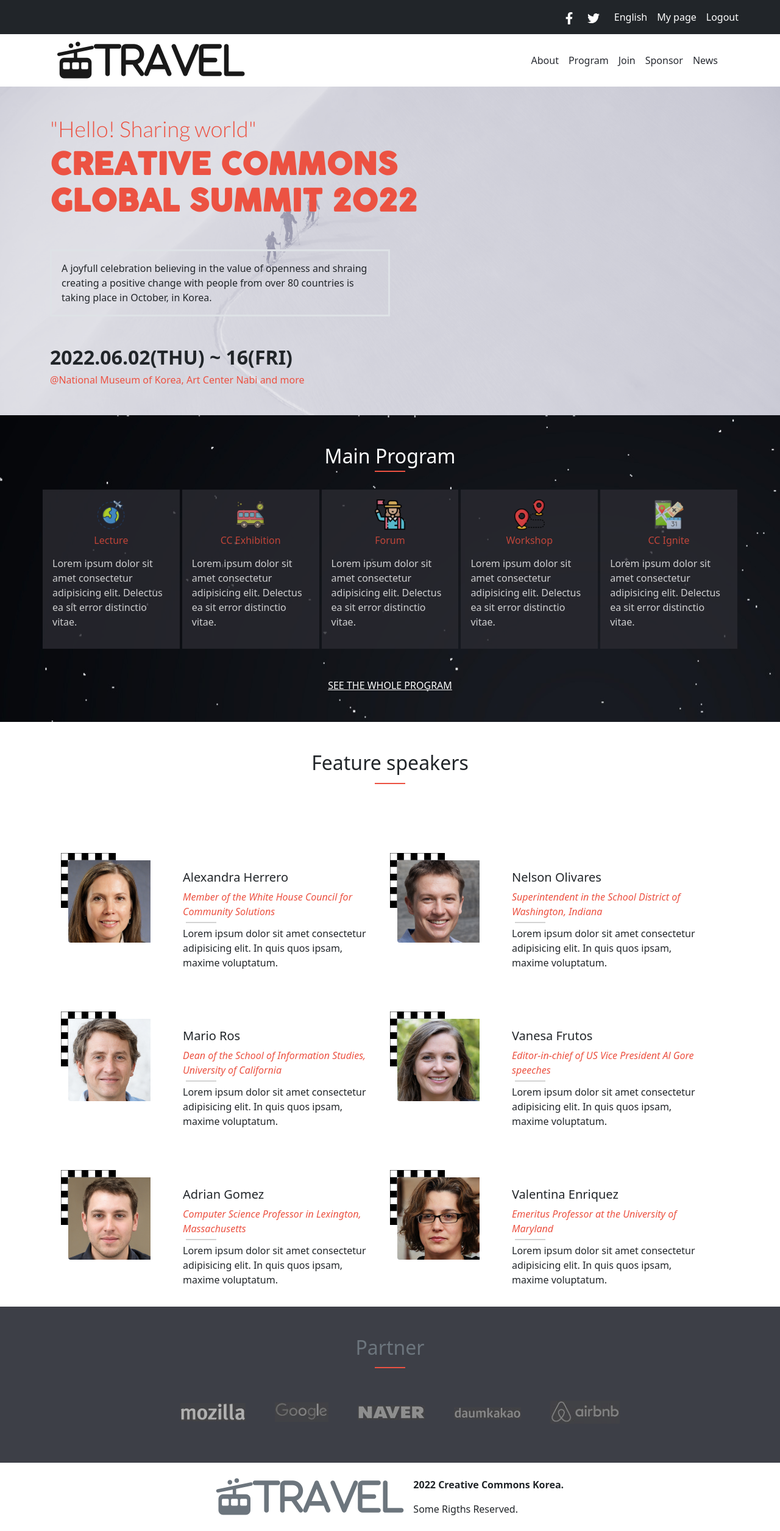
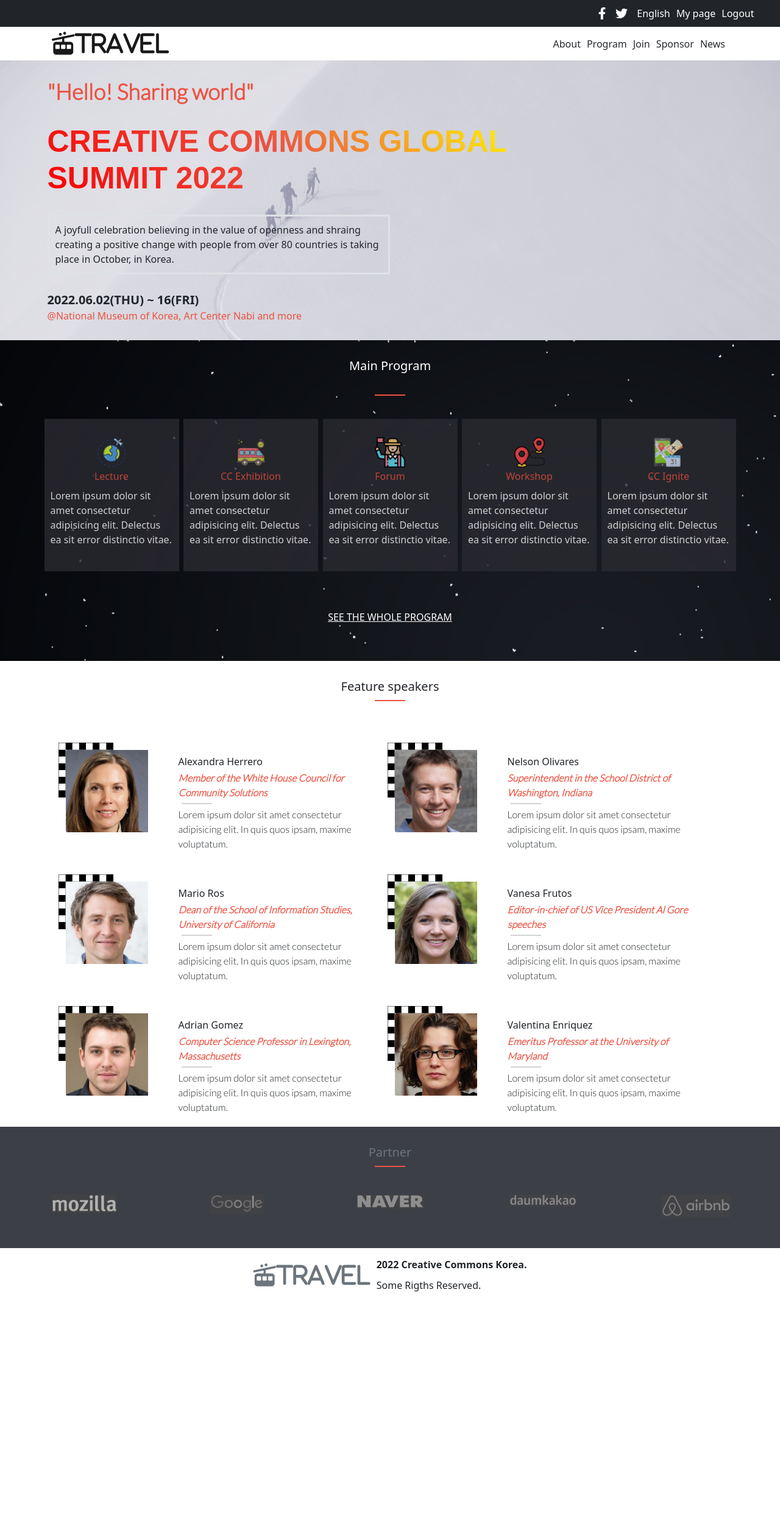
Before and after one commit to fherrerao/Capstone-Project, a website: page index.html in a window 1280 px wide. Shown: the whole page at 61% size. After the commit the page ends 2135 px from the top, so only its background shows below. Drawn offline with nearby package versions, Linux system fonts and the light colour scheme; files whose address does not match are found by name; a web font is replaced by a local one.

Commit message:
Use gradient to h2 tag and add X in the mobile menu

```diff
--- a/index.html
+++ b/index.html
@@ -10,6 +10,8 @@
     <link rel="stylesheet" href="src/css/bootstrap.min.css">
     <link rel="stylesheet" href="css/styles.css">
     <link rel="stylesheet" href="src/font/cocogoose_trial.ttf">
+    <link href="http://fonts.cdnfonts.com/css/cocogoose" rel="stylesheet">
+
     <script src="https://kit.fontawesome.com/5447257a0f.js" crossorigin="anonymous"></script>
     <link rel="icon" href="src/img/tram.png"/>
     <title>Travel</title>
@@ -39,7 +41,6 @@
                 </div>
             </div>
         </nav>
-
         <nav class="navbar navbar-expand-lg navbar-light container">
             <div class="container-fluid">
                 <a class="navbar-brand logo" href="index.html"><i class="fas fa-tram fa-3x">travel</i></a>
@@ -87,56 +88,56 @@
         </section>
 
         <section class="container-fluid bg-image-program ">
-            <h2 class="text-center mb-0 pt-5 text-white">Main Program</h2>
-            <div class="vector-container d-flex justify-content-center mb-4">
+            <h2 class="text-center mb-5 pt-5 text-white">Main Program</h2>
+            <div class="vector-container d-flex justify-content-center my-4">
                 <div class="vector"></div>
             </div>
 
             <div class="container">
-                <div class="row gap-1">
+                <div class="row gap-1 my-5">
                     <div
-                        class="col-lg p-3 bg-cards d-flex flex-lg-column justify-content-center align-items-center gap-2">
+                        class="col-lg p-3 bg-cards d-flex flex-lg-column justify-content-center align-items-center gap-2 py-5 m-1">
                         <img class="icons" src="src/img/travel.png" alt="">
                         <h6 class="t-title">Lecture</h6>
-                        <p class="text-white p-description">Lorem ipsum dolor sit amet consectetur adipisicing elit. Delectus ea sit
+                        <p class="text-white p-description text-center-lg">Lorem ipsum dolor sit amet consectetur adipisicing elit. Delectus ea sit
                             error distinctio vitae.</p>
                     </div>
 
                     <div
-                        class="col-lg p-3 bg-cards d-flex flex-lg-column justify-content-center align-items-center gap-2">
+                        class="col-lg p-3 bg-cards d-flex flex-lg-column justify-content-center align-items-center gap-2 py-5 m-1">
                         <img class="icons" src="src/img/tour-bus.png" alt="">
                         <h6 class="t-title">CC Exhibition</h6>
-                        <p class="text-white p-description">Lorem ipsum dolor sit amet consectetur adipisicing elit. Delectus ea sit
+                        <p class="text-white p-description text-center-lg">Lorem ipsum dolor sit amet consectetur adipisicing elit. Delectus ea sit
                             error distinctio vitae.</p>
                     </div>
 
                     <div
-                        class="col-lg p-3 bg-cards d-flex flex-lg-column justify-content-center align-items-center gap-2">
+                        class="col-lg p-3 bg-cards d-flex flex-lg-column justify-content-center align-items-center gap-2 py-5 m-1">
                         <img class="icons" src="src/img/tour-guide.png" alt="">
                         <h6 class="t-title">Forum</h6>
-                        <p class="text-white p-description">Lorem ipsum dolor sit amet consectetur adipisicing elit. Delectus ea sit
+                        <p class="text-white p-description text-center-lg">Lorem ipsum dolor sit amet consectetur adipisicing elit. Delectus ea sit
                             error distinctio vitae.</p>
                     </div>
 
                     <div
-                        class="col-lg p-3 bg-cards d-flex flex-lg-column justify-content-center align-items-center gap-2">
+                        class="col-lg p-3 bg-cards d-flex flex-lg-column justify-content-center align-items-center gap-2 py-5 m-1">
                         <img class="icons" src="src/img/destination.png" alt="">
                         <h6 class="t-title">Workshop</h6>
-                        <p class="text-white p-description">Lorem ipsum dolor sit amet consectetur adipisicing elit. Delectus ea sit
+                        <p class="text-white p-description text-center-lg">Lorem ipsum dolor sit amet consectetur adipisicing elit. Delectus ea sit
                             error distinctio vitae.</p>
                     </div>
 
                     <div
-                        class="col-lg p-3 bg-cards d-flex flex-lg-column justify-content-center align-items-center gap-2">
+                        class="col-lg p-3 bg-cards d-flex flex-lg-column justify-content-center align-items-center gap-2 py-5 m-1">
                         <img class="icons" src="src/img/app.png" alt="">
                         <h6 class="t-title">CC Ignite</h6>
-                        <p class="text-white p-description">Lorem ipsum dolor sit amet consectetur adipisicing elit. Delectus ea sit
+                        <p class="text-white p-description text-center-lg">Lorem ipsum dolor sit amet consectetur adipisicing elit. Delectus ea sit
                             error distinctio vitae.</p>
                     </div>
                 </div>
             </div>
             <div class="d-flex justify-content-center mt-5 pb-5">
-                <a class="text-white text-center" href="#">SEE THE WHOLE PROGRAM</a>
+                <a class="text-white text-center whole my-5" href="#">SEE THE WHOLE PROGRAM</a>
             </div>
         </section>
 
@@ -156,18 +157,18 @@
             <div class="vector-container d-flex justify-content-center mb-4">
                 <div class="vector"></div>
             </div>
-            <ul class="d-lg-flex justify-content-center align-items-center gap-5">
-                <li class="li-companies text-center mt-4"><img src="src/img/mozilla.png" alt=""></li>
-                <li class="li-companies text-center mt-4"><img src="src/img/google.png" alt=""></li>
-                <li class="li-companies text-center mt-4"><img src="src/img/naver.png" alt=""></li>
-                <li class="li-companies text-center mt-4"><img src="src/img/daumkakao.png" alt=""></li>
-                <li class="li-companies text-center mt-4"><img src="src/img/airbnb.png" alt=""></li>
+            <ul class="row mx-1 p-3">
+                <li class="col li-companies text-center mt-4"><img src="src/img/mozilla.png" alt=""></li>
+                <li class="col li-companies text-center mt-4"><img src="src/img/google.png" alt=""></li>
+                <li class="col li-companies text-center mt-4"><img src="src/img/naver.png" alt=""></li>
+                <li class="col li-companies text-center mt-4"><img src="src/img/daumkakao.png" alt=""></li>
+                <li class="col li-companies text-center mt-4"><img src="src/img/airbnb.png" alt=""></li>
             </ul>
         </section>
 
         <footer class="container d-flex my-2 justify-content-center align-items-center footer">
-            <a class="navbar-brand text-secondary " href="#"><i class="fas fa-tram fa-3x">travel</i></a>
-            <div class="mt-3 mx-0">
+            <a class="navbar-brand text-secondary mx-2" href="#"><i class="fas fa-tram fa-3x">travel</i></a>
+            <div class="mt-3 mx-2">
                 <p class="fw-bold t-description">2022 Creative Commons Korea.<span></span> </p>
                 <p class="t-description">Some Rigths Reserved.</p>
             </div>
--- a/scripts/script.js
+++ b/scripts/script.js
@@ -1,5 +1,6 @@
-document.addEventListener('DOMContentLoaded', () => {
-
+const navbar = document.querySelector('.navbar-toggler-icon');
+navbar.addEventListener('click', () => {
+  navbar.classList.toggle('activated');
 });
 
 const personContainer = document.querySelector('.cards-container');
--- a/scss/styles.scss
+++ b/scss/styles.scss
@@ -2,17 +2,71 @@ $black: #272a31;
 $orange: #ec5242;
 $gray: #d3d3d3;
 
-@font-face {
-  font-family: cocogoose;
-  src: url("src/font/cocogoose_trial.ttf");
+html {
+  box-sizing: border-box;
+  font-size: 62.5%; /*1rem = 10 px*/
 }
 
-html {
-  overflow-y: visible;
+*,
+*:before,
+*:after {
+  box-sizing: inherit;
+}
+
+.header {
+  a {
+    text-decoration: none;
+  }
+}
+
+.link-6 {
+  border: 3px solid $orange;
+  padding: 10px;
+}
+
+.desktop-header {
+  ul {
+    display: flex;
+    column-gap: 10px;
+    li {
+      list-style: none;
+      a {
+        text-decoration: none;
+        font-size: 16px;
+        &:hover,
+        &:focus {
+          color: #ec5242;
+        }
+      }
+    }
+  }
+}
+
+.link {
+  color: #272a31;
+}
+
+.hamb {
+  height: 2px;
+  width: 16px;
+  left: 4px;
+  top: 7px;
+  background-color: rgb(27, 25, 25);
+  margin-bottom: 2px;
 }
 
 h6 {
   color: $orange;
+  font-size: 16px;
+}
+
+h5 {
+  font-size: 16px;
+}
+
+.nav-link,
+.whole {
+  font-size: 16px;
 }
 
 .bg-image {
@@ -25,14 +79,19 @@ h6 {
   color: $orange;
   font-size: 36px;
   font-family: "Lato", sans-serif;
+  font-weight: 700;
 }
 
 .sub-title {
   font-size: 50px;
   color: #ec5242;
-  font-family: cocogoose, sans-serif;
+  font-family: "cocogoose", sans-serif;
   font-weight: 700;
   width: 70%;
+  background-image: linear-gradient(45deg, rgb(248, 2, 2), $orange, yellow);
+  -webkit-background-clip: text;
+  -webkit-text-fill-color: transparent;
+  margin-top: 30px;
 }
 
 .sub-about {
@@ -45,6 +104,7 @@ h6 {
 
 .description {
   width: 50%;
+  font-size: 16px;
 }
 
 .bg-image-program {
@@ -90,6 +150,7 @@ h6 {
 }
 
 .description-about {
+  font-size: 16px;
   width: 50%;
 }
 
@@ -149,6 +210,8 @@ h6 {
 .profesion {
   font-style: italic;
   color: #ec5242;
+  font-size: 16px;
+  font-weight: 700;
 }
 
 .btn {
@@ -161,7 +224,34 @@ h6 {
   position: static;
 }
 
+.p-description,
+.t-description,
+.contact,
+.d-logo,
+.d-past,
+.d-trips,
+.d-footer {
+  font-size: 16px;
+}
+
+.card-text {
+  font-size: 16px;
+  font-family: "Lato", sans-serif;
+}
+
+.logo {
+  color: #272a31;
+}
+
+.a-footer {
+  background-color: #272a31;
+  color: #d3d3d3;
+}
+
 @media (max-width: 991px) {
+  .desktop-header {
+    opacity: 0;
+  }
   .logo,
   .media {
     display: none;
@@ -225,4 +315,13 @@ h6 {
   .t-description {
     font-size: 11px;
   }
+
+  .a-footer {
+    padding: 0 50px;
+  }
 }
+
+.navbar-toggler-icon.activated {
+  background-image: url("../src/img/equis.png");
+  background-size: cover;
+}
```
Also changed, not shown: about.html (+19 -11 lines), css/styles.css, src/img/equis.png (added), 2 other files.
